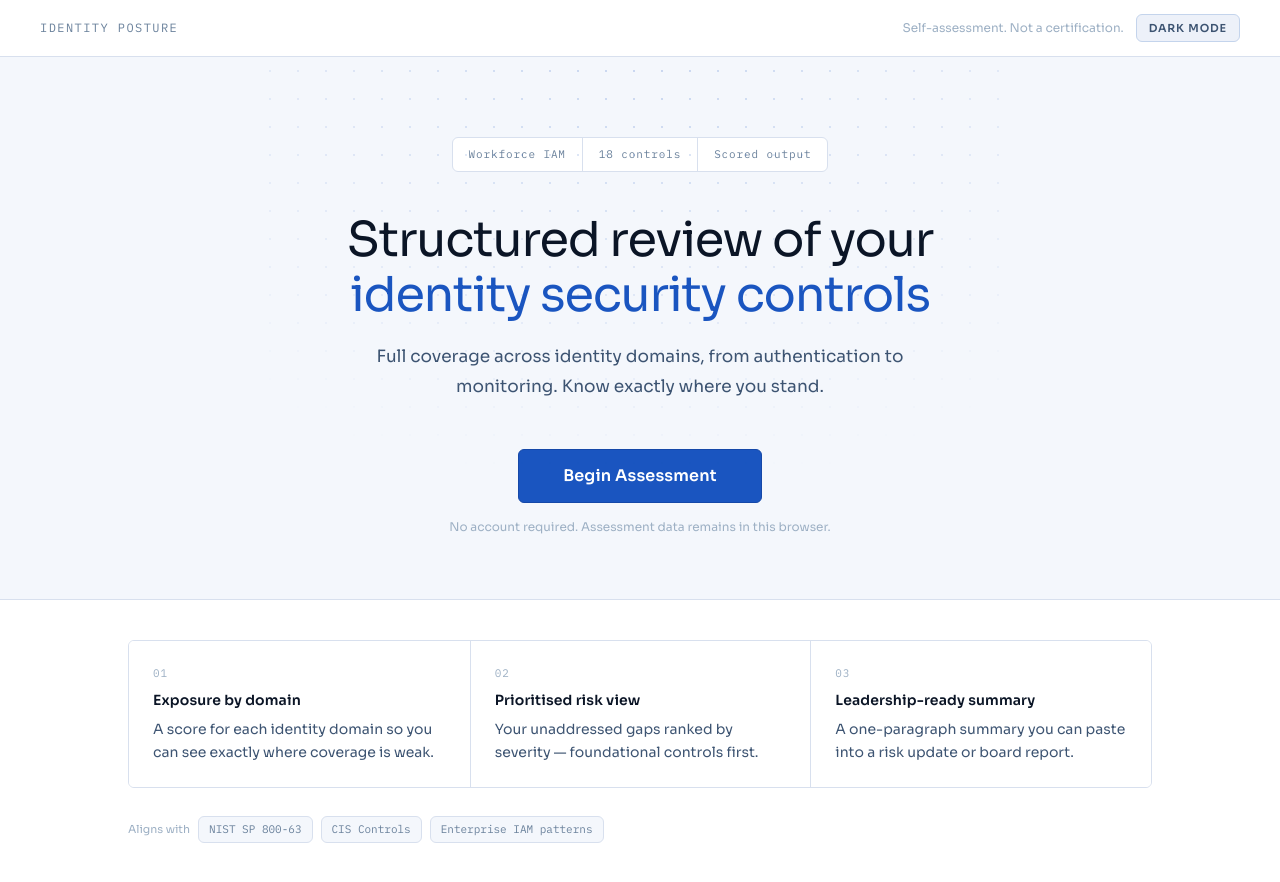
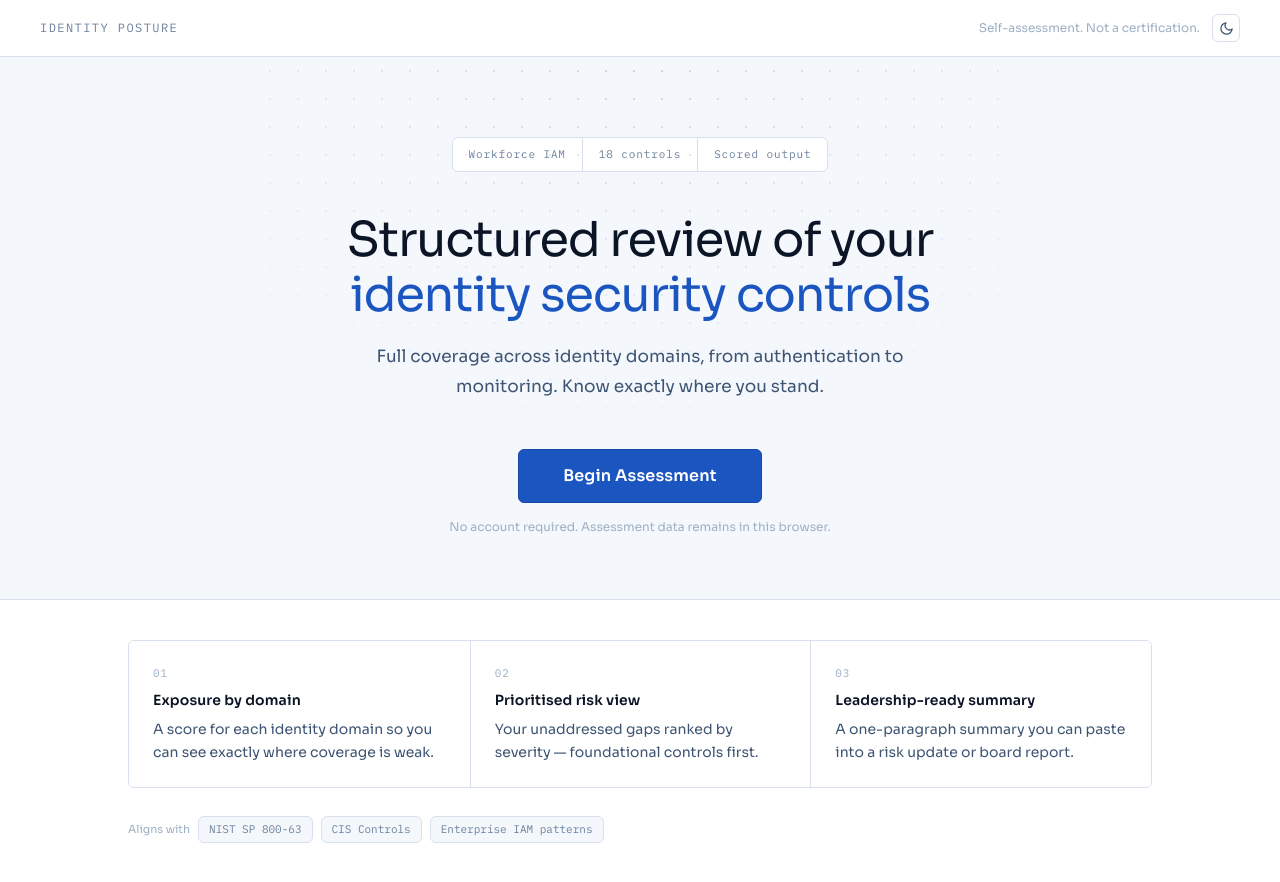
Before and after one commit to sid-nalegave/identity-posture, a React (Vite) app: page / in a window 1280 px wide. Built offline with nearby package versions, Linux system fonts and the light colour scheme.

Commit message:
Replace text-label theme toggle with compact icon button

```diff
--- a/src/components/ThemeToggle.tsx
+++ b/src/components/ThemeToggle.tsx
@@ -8,10 +8,52 @@ export function ThemeToggle({ isDark, onToggle }: ThemeToggleProps) {
     <button
       type="button"
       onClick={onToggle}
-      className="btn-secondary min-w-24 justify-center px-3 py-1.5 font-sans text-[11px] font-semibold tracking-[0.08em] uppercase"
       aria-label={`Switch to ${isDark ? "light" : "dark"} mode`}
+      className="flex h-7 w-7 items-center justify-center rounded-md border border-border bg-surface-2 text-text-secondary transition-colors hover:border-border-strong hover:text-text-primary"
     >
-      {isDark ? "Light Mode" : "Dark Mode"}
+      {isDark ? (
+        /* Sun icon */
+        <svg
+          xmlns="http://www.w3.org/2000/svg"
+          width="15"
+          height="15"
+          viewBox="0 0 24 24"
+          fill="none"
+          stroke="currentColor"
+          strokeWidth="2"
+          strokeLinecap="round"
+          strokeLinejoin="round"
+          aria-hidden="true"
+          className="block shrink-0"
+        >
+          <circle cx="12" cy="12" r="4" />
+          <line x1="12" y1="2" x2="12" y2="4" />
+          <line x1="12" y1="20" x2="12" y2="22" />
+          <line x1="4.93" y1="4.93" x2="6.34" y2="6.34" />
+          <line x1="17.66" y1="17.66" x2="19.07" y2="19.07" />
+          <line x1="2" y1="12" x2="4" y2="12" />
+          <line x1="20" y1="12" x2="22" y2="12" />
+          <line x1="4.93" y1="19.07" x2="6.34" y2="17.66" />
+          <line x1="17.66" y1="6.34" x2="19.07" y2="4.93" />
+        </svg>
+      ) : (
+        /* Moon icon */
+        <svg
+          xmlns="http://www.w3.org/2000/svg"
+          width="15"
+          height="15"
+          viewBox="0 0 24 24"
+          fill="none"
+          stroke="currentColor"
+          strokeWidth="2"
+          strokeLinecap="round"
+          strokeLinejoin="round"
+          aria-hidden="true"
+          className="block shrink-0"
+        >
+          <path d="M21 12.79A9 9 0 1 1 11.21 3 7 7 0 0 0 21 12.79z" />
+        </svg>
+      )}
     </button>
   );
 }
```
